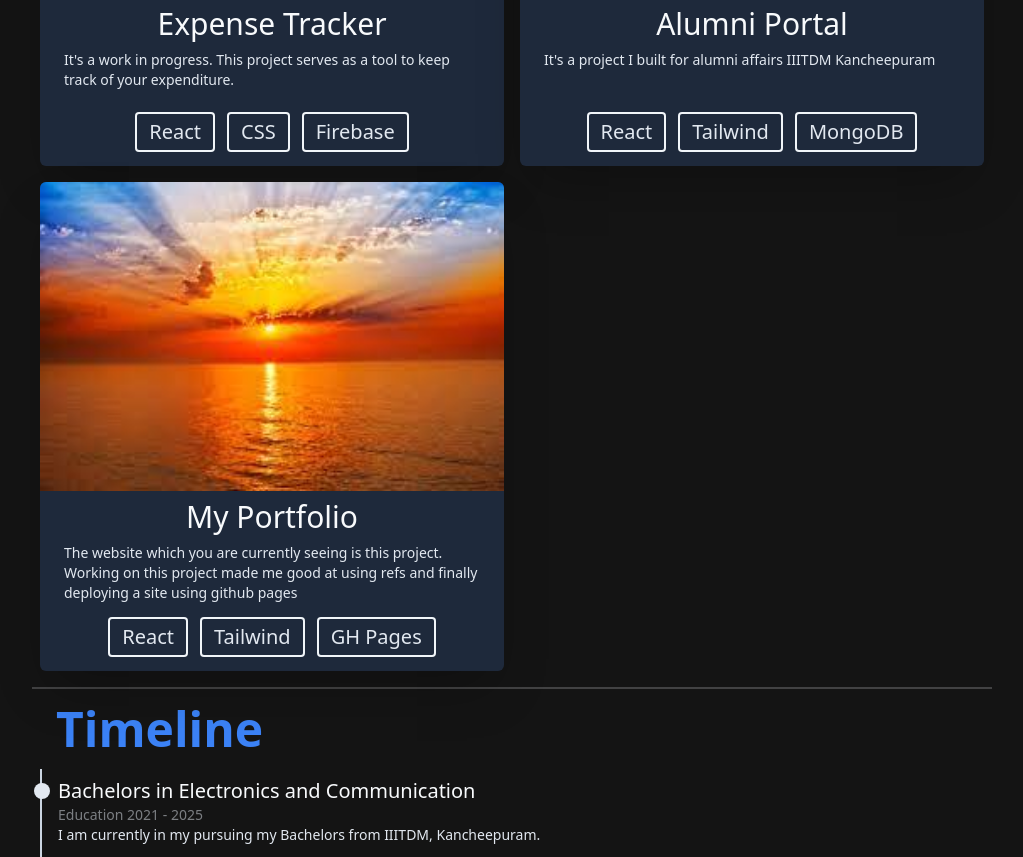
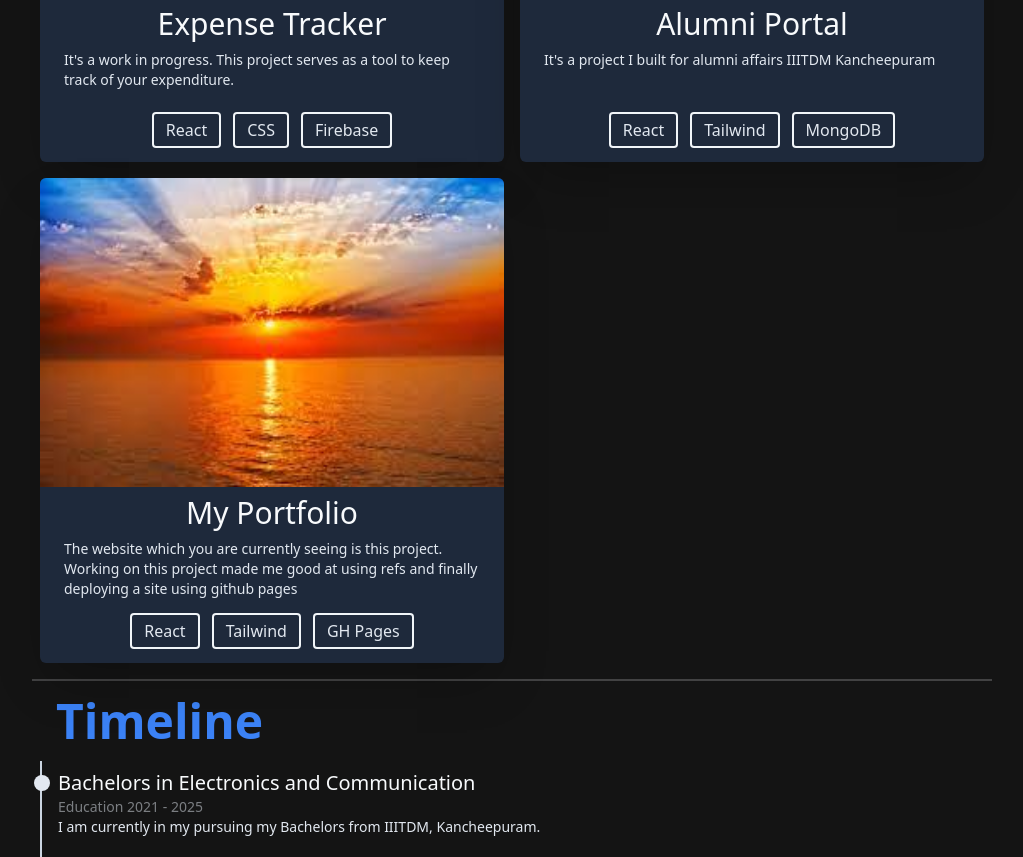
Before and after one commit to bhendi-boi/portfolio, a React (Vite) app: page / in a window 1280 px wide. Shown: the part 1695-2552 px from the top of the page, without its empty margins (128-1151 px from the left). Built offline with nearby package versions, Linux system fonts and the light colour scheme.

Commit message:
project card overflow fixed

```diff
--- a/src/components/ProjectCard.jsx
+++ b/src/components/ProjectCard.jsx
@@ -14,12 +14,12 @@ const ProjectCard = ({ name, stack, details, url, imageURL }) => {
         </h3>
         <p className="mx-6 min-h-[3rem] text-sm">{details}</p>
       </div>
-      <ul className="flex gap-4 justify-center m-4 min-h-[2rem]">
+      <ul className="flex gap-4 justify-center m-4 px-4 min-h-[2rem]">
         {stack.map((item) => {
           return (
             <li
               key={item}
-              className="capitalize text-xl text-slate-200 px-3 py-1 rounded-sm ring-2 ring-slate-100 border-opacity-70"
+              className="capitalize text-base md:text:xl text-slate-200 px-3 py-1 rounded-sm ring-2 ring-slate-100 border-opacity-70"
             >
               {item}
             </li>
```
